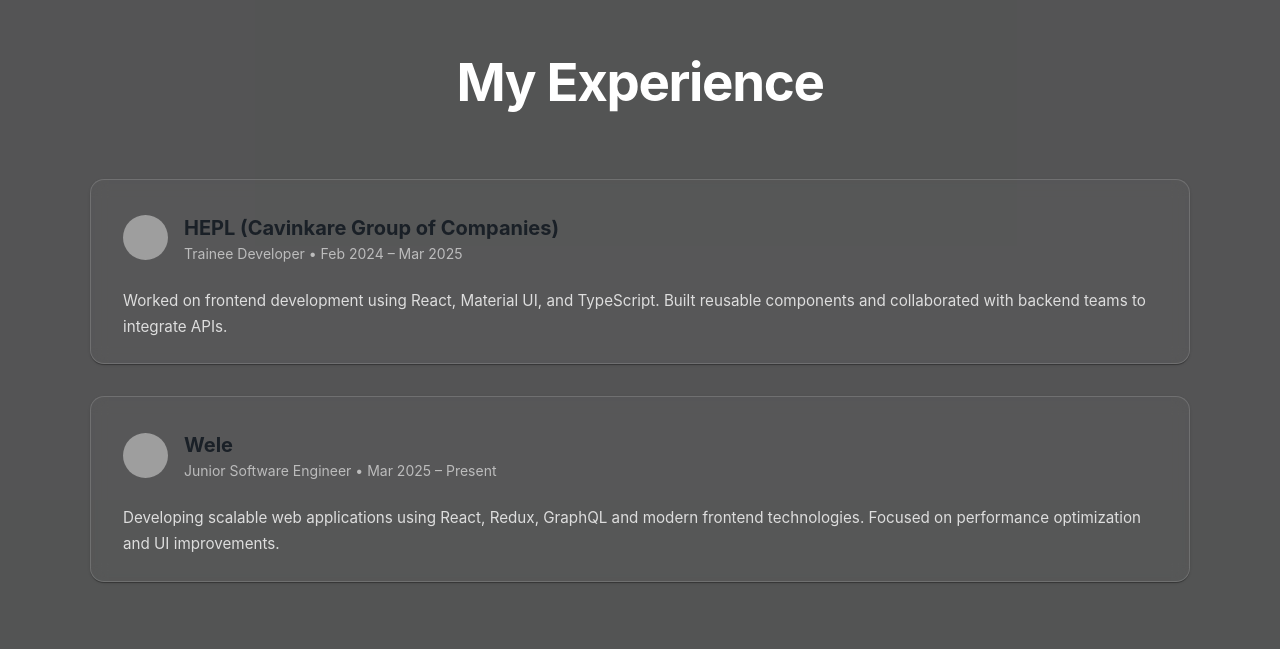
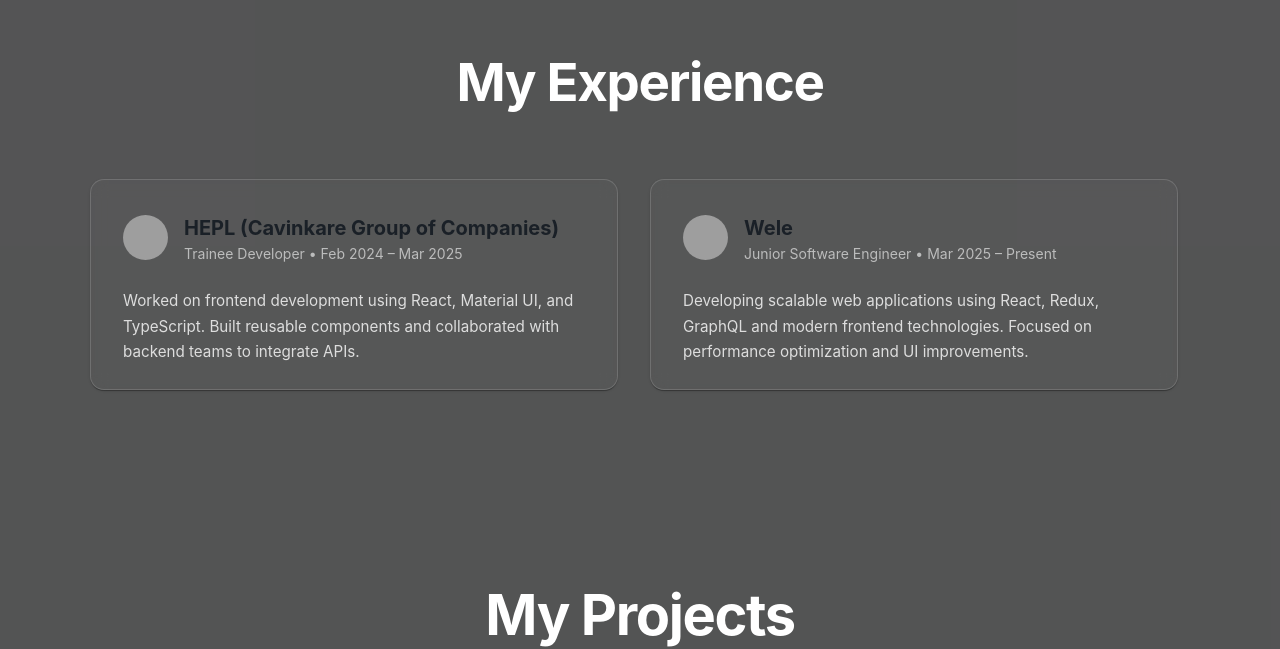
Before and after one commit to Krishadm/portfolio-, a React (Vite) app: page / in a window 1280 px wide. Shown: the part 1533-2182 px from the top of the page. Built offline with nearby package versions, Linux system fonts and the light colour scheme; grey boxes are pictures that could not be loaded.

Commit message:
portfolio  website

```diff
--- a/package.json
+++ b/package.json
@@ -13,7 +13,7 @@
     "@emotion/react": "^11.14.0",
     "@emotion/styled": "^11.14.1",
     "@mui/icons-material": "^7.3.6",
-    "@mui/material": "^7.3.6",
+    "@mui/material": "^7.3.9",
     "framer-motion": "^12.23.26",
     "react": "^19.2.0",
     "react-dom": "^19.2.0",
--- a/src/components/Experience.tsx
+++ b/src/components/Experience.tsx
@@ -3,8 +3,7 @@
   Typography,
   Card,
   CardContent,
-  Avatar,
-  Grid
+  Avatar
 } from "@mui/material";
 import { motion } from "framer-motion";
 import { useColorMode } from "../context/ThemeContext";
@@ -42,10 +41,7 @@
         "&::before": {
           content: '""',
           position: "absolute",
-          top: 0,
-          left: 0,
-          right: 0,
-          bottom: 0,
+          inset: 0,
           backgroundColor: isDark
             ? "rgba(18,18,18,0.85)"
             : "rgba(30,30,30,0.75)",
@@ -55,7 +51,7 @@
     >
       <Box position="relative" zIndex={1} maxWidth="1100px" mx="auto">
 
-        {/* Section Title */}
+        {/* Title */}
         <motion.div
           initial={{ opacity: 0, y: 20 }}
           whileInView={{ opacity: 1, y: 0 }}
@@ -67,17 +63,27 @@
             fontWeight="bold"
             textAlign="center"
             mb={8}
-            sx={{
-              fontSize: { xs: "2.3rem", md: "3.3rem" }
-            }}
+            sx={{ fontSize: { xs: "2.3rem", md: "3.3rem" } }}
           >
             My Experience
           </Typography>
         </motion.div>
 
-        <Grid container spacing={4}>
+        {/* Cards */}
+        <Box
+          sx={{
+            display: "flex",
+            flexWrap: "wrap",
+            gap: 4
+          }}
+        >
           {experienceData.map((exp, index) => (
-            <Grid item xs={12} md={6} key={index}>
+            <Box
+              key={index}
+              sx={{
+                width: { xs: "100%", md: "48%" }
+              }}
+            >
               <motion.div
                 initial={{ opacity: 0, y: 40 }}
                 whileInView={{ opacity: 1, y: 0 }}
@@ -133,9 +139,10 @@
                   </CardContent>
                 </Card>
               </motion.div>
-            </Grid>
+            </Box>
           ))}
-        </Grid>
+        </Box>
+
       </Box>
     </Box>
   );
--- a/src/components/Profilesection.tsx
+++ b/src/components/Profilesection.tsx
@@ -1,7 +1,6 @@
 import { Box, Typography, Stack } from "@mui/material";
 import { motion } from "framer-motion";
 import { Cursor, useTypewriter } from "react-simple-typewriter";
-import generatedimage from "../../src/generated-image.png";
 import test from "../../src/test.jpg";
 
 import { FaReact, FaJs, FaGithub } from "react-icons/fa";
--- a/src/components/Projects.tsx
+++ b/src/components/Projects.tsx
@@ -1,5 +1,3 @@
-
-import React from "react";
 import { Box, Typography, Grid, Button } from "@mui/material";
 import { motion } from "framer-motion";
 import { useColorMode } from "../context/ThemeContext";
@@ -89,7 +87,7 @@
         {/* GRID */}
         <Grid container sx={{ border: "1px solid rgba(255,255,255,0.2)" }}>
           {projects.map((project, index) => (
-            <Grid key={index} xs={12} md={4}>
+           <Grid size={{ xs: 12, md: 4 }} key={index}>
               <motion.div
                 initial={{ opacity: 0, y: 40 }}
                 whileInView={{ opacity: 1, y: 0 }}
```
Also changed, not shown: src/routes/router.tsx (deleted, +0 -40 lines), 1 other file (tests, documents, lock files or other folders).
